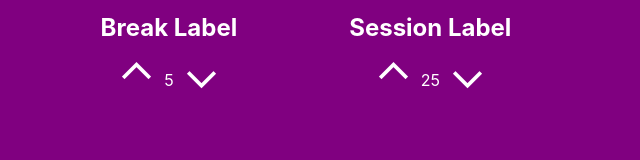
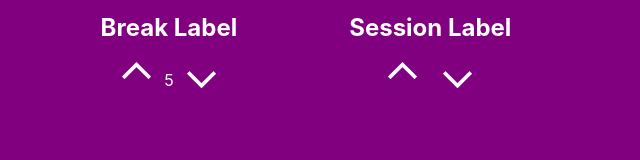
Before and after one commit to KylesTech95/react-timer, a React (Create React App) app: page / in a window 1280 px wide. Shown: the part 391-551 px from the top of the page, without its empty margins (334-974 px from the left). Built offline with nearby package versions, Linux system fonts and the light colour scheme.

Commit message:
initial kys

```diff
--- a/src/App.js
+++ b/src/App.js
@@ -37,7 +37,7 @@ render(){
       </div>
       <div className="session-controls">
         <span id="session-decrement"className='material-symbols-outlined material'>arrow_back_ios</span>{/*Down arrow*/}
-        <span id="session-length">25</span>
+        <span id="session-length"></span>
         <span id="session-increment" className='material-symbols-outlined material'>arrow_forward_ios</span>{/*Up arrow*/}
       </div>
     </div>
```
